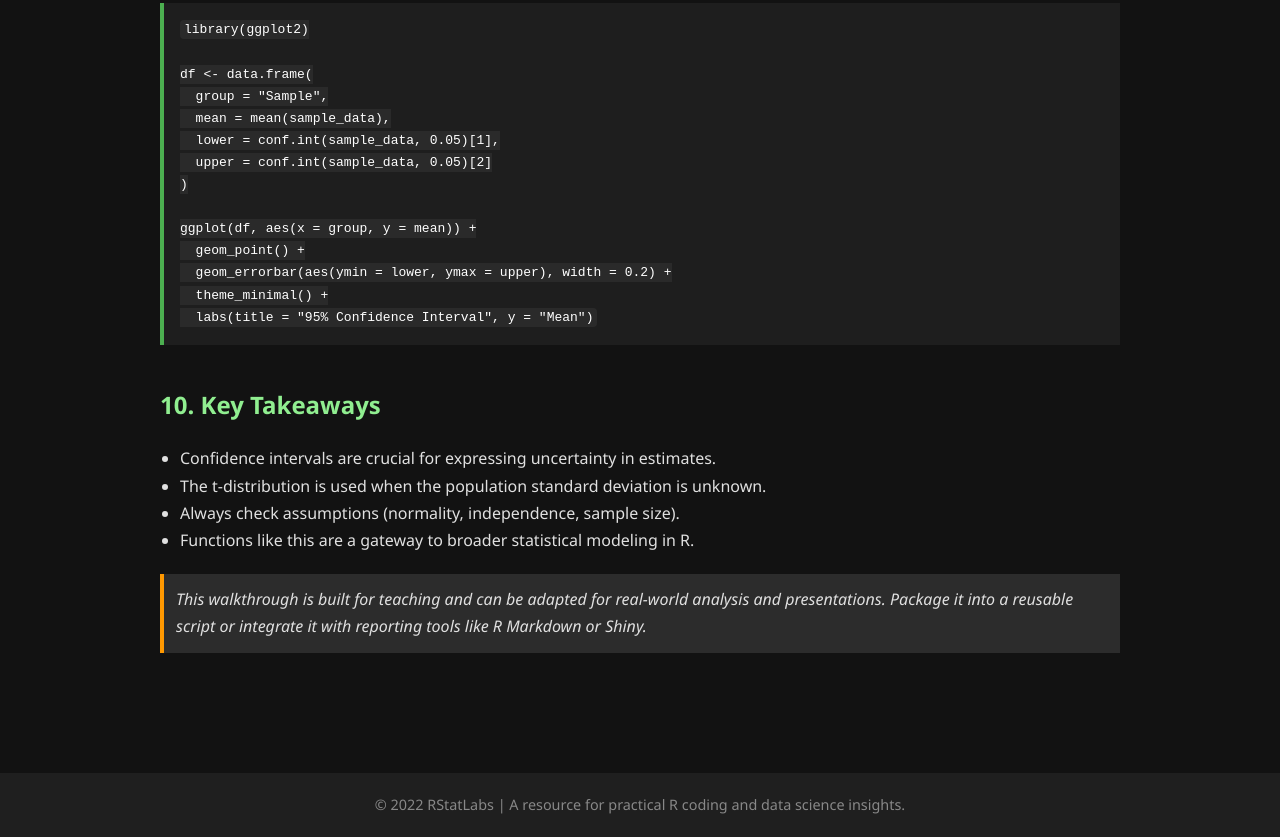
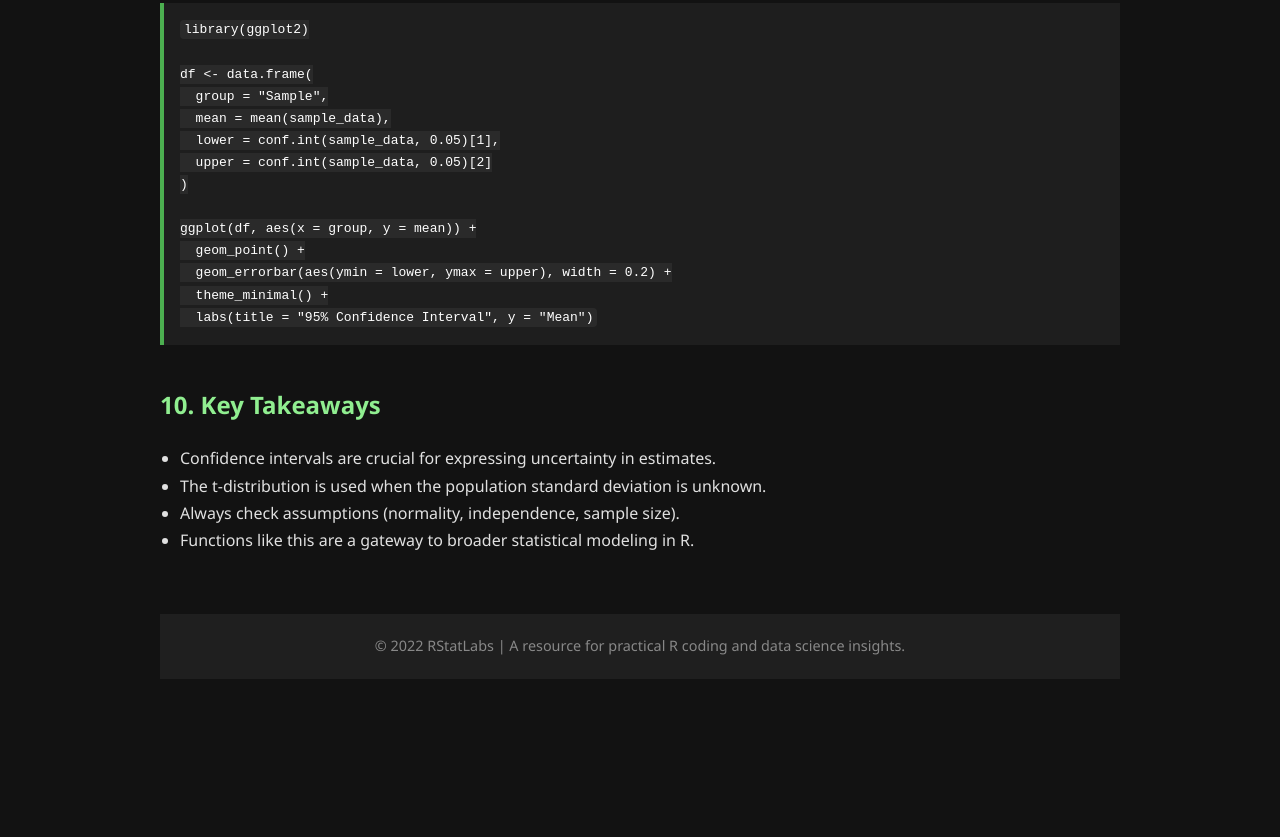
Before and after one commit to RStatLabs/RStatLabs, a plain HTML site: page Building-Confidence-Intervals-in-R/index.html in a window 1280 px wide. Shown: the part 2309-3146 px from the top of the page. After the commit the page ends 3028 px from the top, so only its background shows below. Drawn offline with Linux system fonts and the light colour scheme.

Commit message:
Update index.html

```diff
--- a/Building-Confidence-Intervals-in-R/index.html
+++ b/Building-Confidence-Intervals-in-R/index.html
@@ -163,10 +163,6 @@ ggplot(df, aes(x = group, y = mean)) +
       <li>Functions like this are a gateway to broader statistical modeling in R.</li>
     </ul>
 
-    <div class="note">
-      This walkthrough is built for teaching and can be adapted for real-world analysis and presentations. Package it into a reusable script or integrate it with reporting tools like R Markdown or Shiny.
-    </div>
-  </div>
 
   <footer>
     &copy; 2022 RStatLabs | A resource for practical R coding and data science insights.
```
